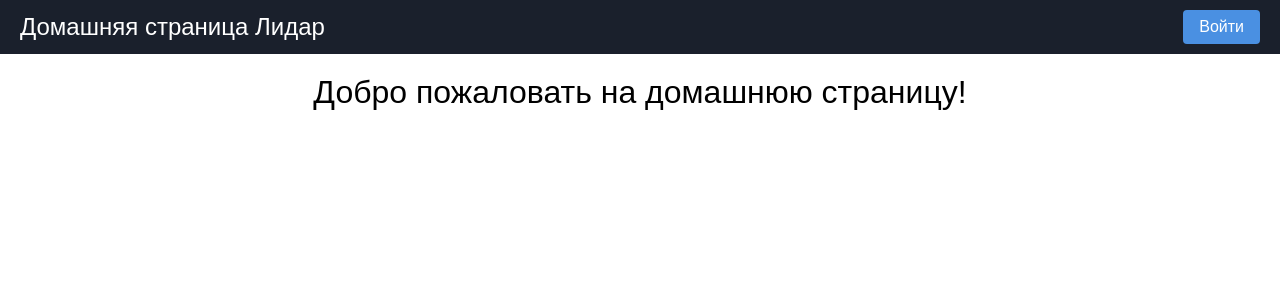
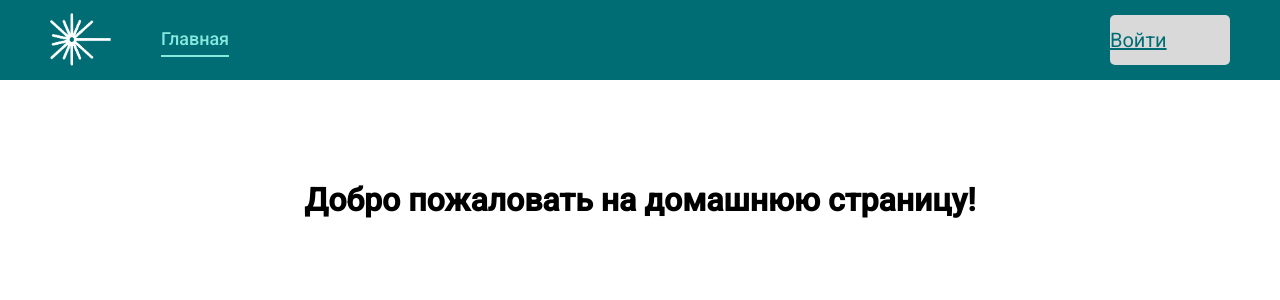
Before and after one commit to S-Kitaev/lidar, a FastAPI app: template templates/home.html in a window 1280 px wide. Shown: the top 300 px of the page. Run offline with FastAPI, Linux system fonts and the light colour scheme; the template is opened without the code that fills it, so the values that code supplies are empty; parts of the project's set-up code (start-up, migrations or seed data) failed here and were passed over; some web fonts are replaced.

Commit message:
style: some fixes

```diff
--- a/app/api/v1/web.py
+++ b/app/api/v1/web.py
@@ -147,6 +147,6 @@ async def home(
         return RedirectResponse(url="/login", status_code=status.HTTP_303_SEE_OTHER)
 
     return templates.TemplateResponse(
-        "main.html",
+        "home_main.html",
         {"request": request, "username": user.user_name}
     )
--- a/templates/css/login.css
+++ b/templates/css/login.css
@@ -62,7 +62,8 @@ body {
     color: #FFFFFF;
 }
 .login-header .tab.active {
-    color: #87E8DE;
+    color: #87E8DE
+    border-bottom: 2px solid #87E8DE;
 }
 
 /* Тело формы */
--- a/templates/css/main.css
+++ b/templates/css/main.css
@@ -8,7 +8,7 @@ body {
 .main-header {
   position: fixed;
   top: 0; left: 0;
-  width: 100%; height: 100px;
+  width: 100%; height: 80px;
   background: #006D75;
   display: flex;
   align-items: center;
@@ -31,7 +31,7 @@ body {
 .nav-item {
   color: #FFFFFF;
   text-decoration: none;
-  font-size: 24px;
+  font-size: 18px;
   font-weight: 500;
   line-height: 32px;
   display: flex;
@@ -53,7 +53,7 @@ body {
 }
 .user-icon {
   width: 36px; height: 36px;
-  background: url('/static/images/logo.png') no-repeat center center;
+  background: url('/static/images/user_icon.png') no-repeat center center;
   background-size: contain;
   border-radius: 50%;
 }
@@ -66,3 +66,17 @@ body {
   font-size: 32px;
   margin-bottom: 10px;
 }
+
+/* Кнопка «Войти» */
+.login-button {
+    width: 120px;
+    height: 50px;
+    background: #D9D9D9;
+    border-radius: 5px;
+    color: #006D75;
+    font-size: 20px;
+    font-family: 'Roboto', sans-serif;
+    cursor: pointer;
+    display: flex;
+    align-items: center;
+}
--- a/templates/home.html
+++ b/templates/home.html
@@ -1,57 +1,22 @@
 <!DOCTYPE html>
 <html lang="ru">
 <head>
-    <meta charset="UTF-8">
+    <meta charset="UTF-8" />
+    <meta name="viewport" content="width=device-width, initial-scale=1" />
     <title>Главная</title>
-    <style>
-        body {
-            font-family: Arial, sans-serif;
-            margin: 0;
-            padding: 0;
-        }
-
-        header {
-            background-color: #1a202c;
-            color: white;
-            padding: 10px 20px;
-            display: flex;
-            justify-content: space-between;
-            align-items: center;
-        }
-
-        .title {
-            font-size: 1.5em;
-        }
-
-        .login-button {
-            background-color: #4a90e2;
-            color: white;
-            padding: 8px 16px;
-            border: none;
-            border-radius: 4px;
-            text-decoration: none;
-            font-size: 1em;
-        }
-
-        .login-button:hover {
-            background-color: #357ab8;
-        }
-
-        main {
-            padding: 20px;
-            text-align: center;
-            font-size: 2em;
-        }
-    </style>
+    <link rel="stylesheet" href="/static/css/main.css" />
 </head>
 <body>
-    <header>
-        <div class="title">Домашняя страница Лидар</div>
+    <header class="main-header">
+        <div class="logo-white"></div>
+        <nav class="main-nav">
+            <a href="/" class="nav-item active">Главная</a>
+        </nav>
+
         <a href="/login" class="login-button">Войти</a>
     </header>
-
-    <main>
-        Добро пожаловать на домашнюю страницу!
+    <main class="main-content">
+        <h1>Добро пожаловать на домашнюю страницу!</h1>
     </main>
 </body>
 </html>
--- a/templates/main.html
+++ b/templates/home_main.html
@@ -3,7 +3,7 @@
 <head>
   <meta charset="UTF-8" />
   <meta name="viewport" content="width=device-width, initial-scale=1" />
-  <title>Главная — Lidar</title>
+  <title>Главная</title>
   <link rel="stylesheet" href="/static/css/main.css" />
 </head>
 <body>
```
